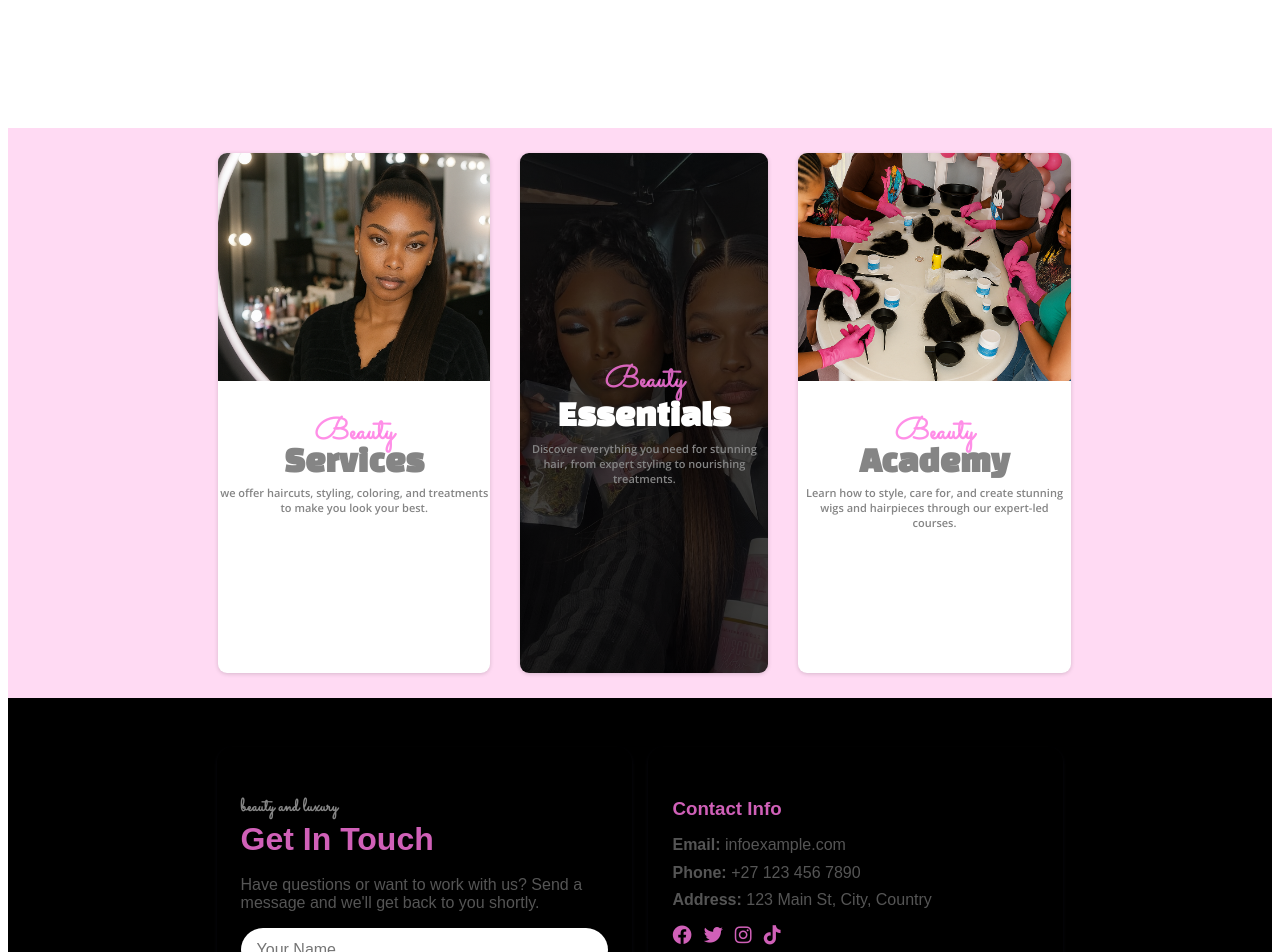
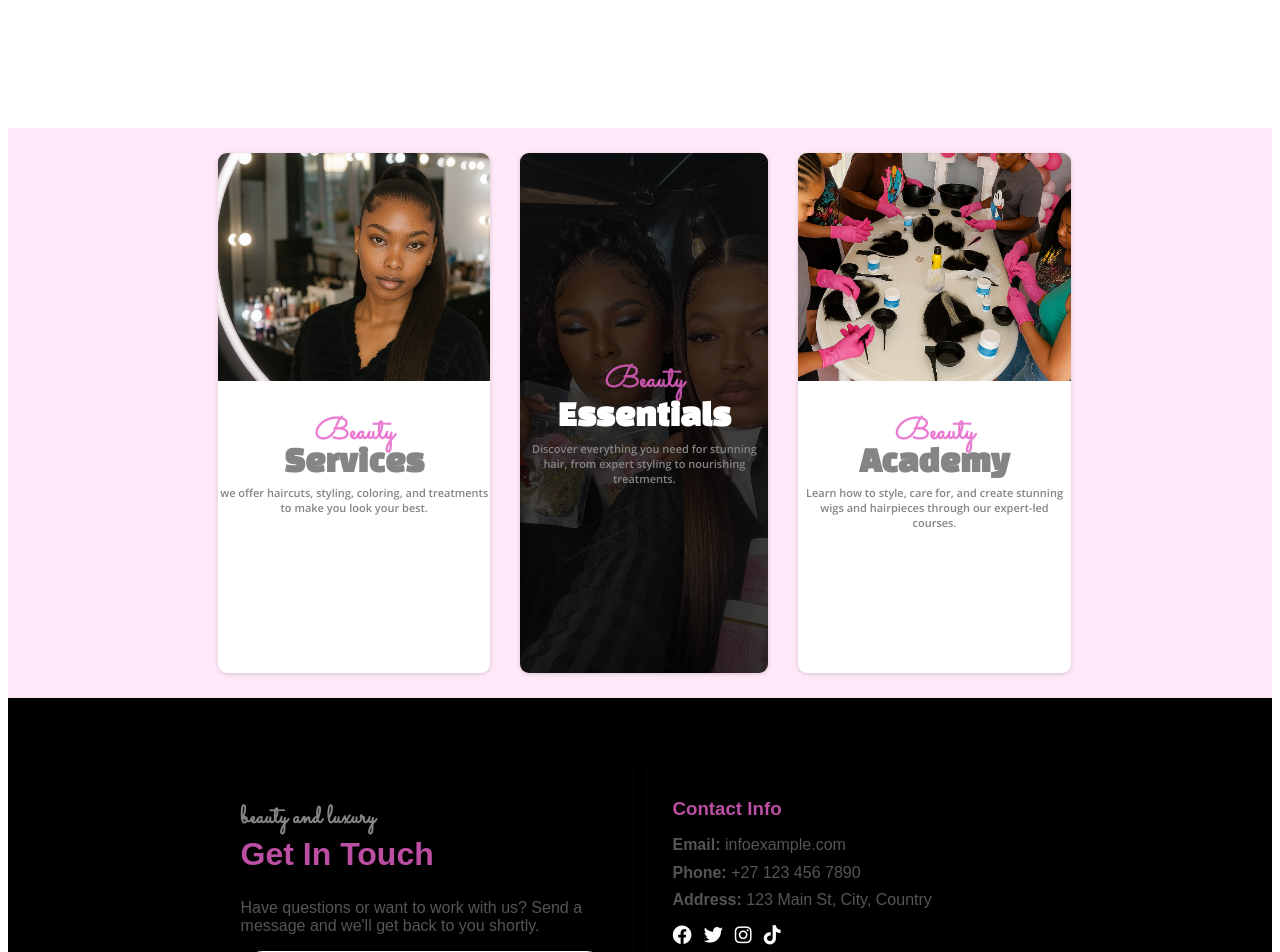
Before and after one commit to Trophydecoder/LadiesWorld, an Angular app in the folder frontend/: page / in a window 1280 px wide. Shown: the part 1360-2312 px from the top of the page. Built offline with nearby package versions, Linux system fonts and the light colour scheme.

Commit message:
done with homepage , logic for buttons left

```diff
--- a/frontend/src/app/componets/buttons/buttons.component.scss
+++ b/frontend/src/app/componets/buttons/buttons.component.scss
@@ -1,6 +1,6 @@
 .ContainerMain{
   width: 100%;
-  background-color: rgba(255, 14, 175, 0.151);
+  background-color: rgba(255, 14, 175, 0.096);
   height: 100%;
 }
 
--- a/frontend/src/app/componets/contact/contact.component.scss
+++ b/frontend/src/app/componets/contact/contact.component.scss
@@ -113,7 +113,7 @@ button:hover {
 }
 
 .social-links a {
-  color: var(--hotpink);
+  color:white;
   font-size: 1.2rem;
   transition: color 0.3s ease;
 }
@@ -147,4 +147,8 @@ button:hover {
 button{
   width: 30%;
 }
+.contact-form-card h2 {
+
+  font-size:25px;
 }
+}
--- a/frontend/src/styles.scss
+++ b/frontend/src/styles.scss
@@ -4,7 +4,7 @@
 :root{
 
 
-    --hotpink : rgba(255, 118, 225, 0.815);
+    --hotpink : rgba(230, 97, 201, 0.815);
     --lightgrey : rgb(133, 133, 133);
 
 }
```
